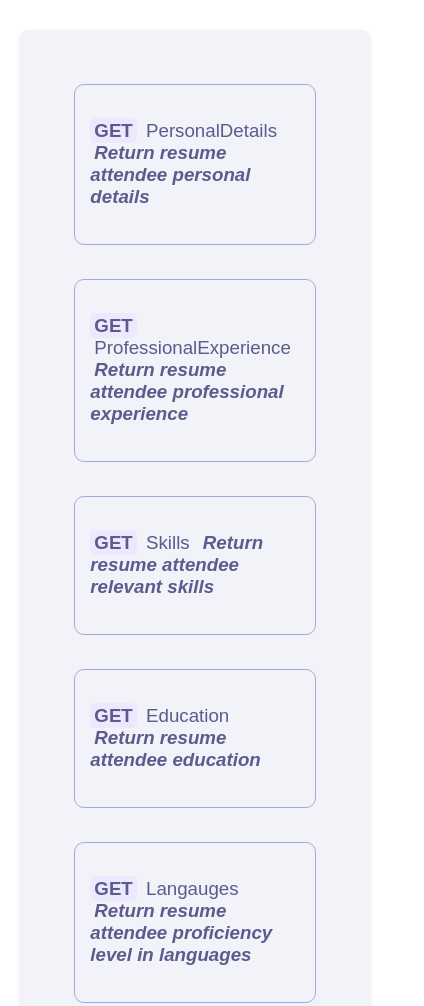
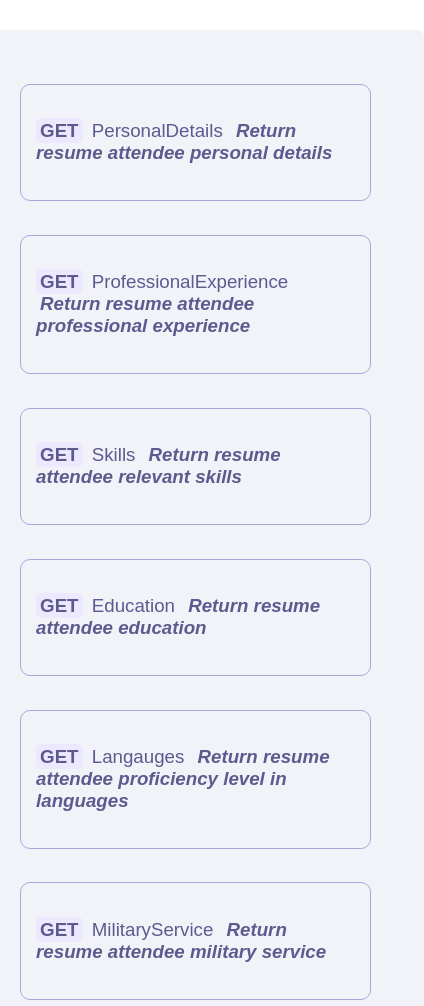
Before and after one commit to Saharmalka123/cv, a plain HTML site: page index.html in a window 390 px wide. Shown: the top 1006 px of the page, 424 px wide, since content can reach past the window. Drawn offline with Linux system fonts and the light colour scheme.

Commit message:
Update styles.css

```diff
--- a/styles.css
+++ b/styles.css
@@ -274,7 +274,7 @@ body {
     .custom-box {
         padding: 2vh 4vw;
         margin: 4vh;
-        max-width: 90vw;
+        min-width: 90vw;
     }
     .try-button {
         max-width: 40%;
```
